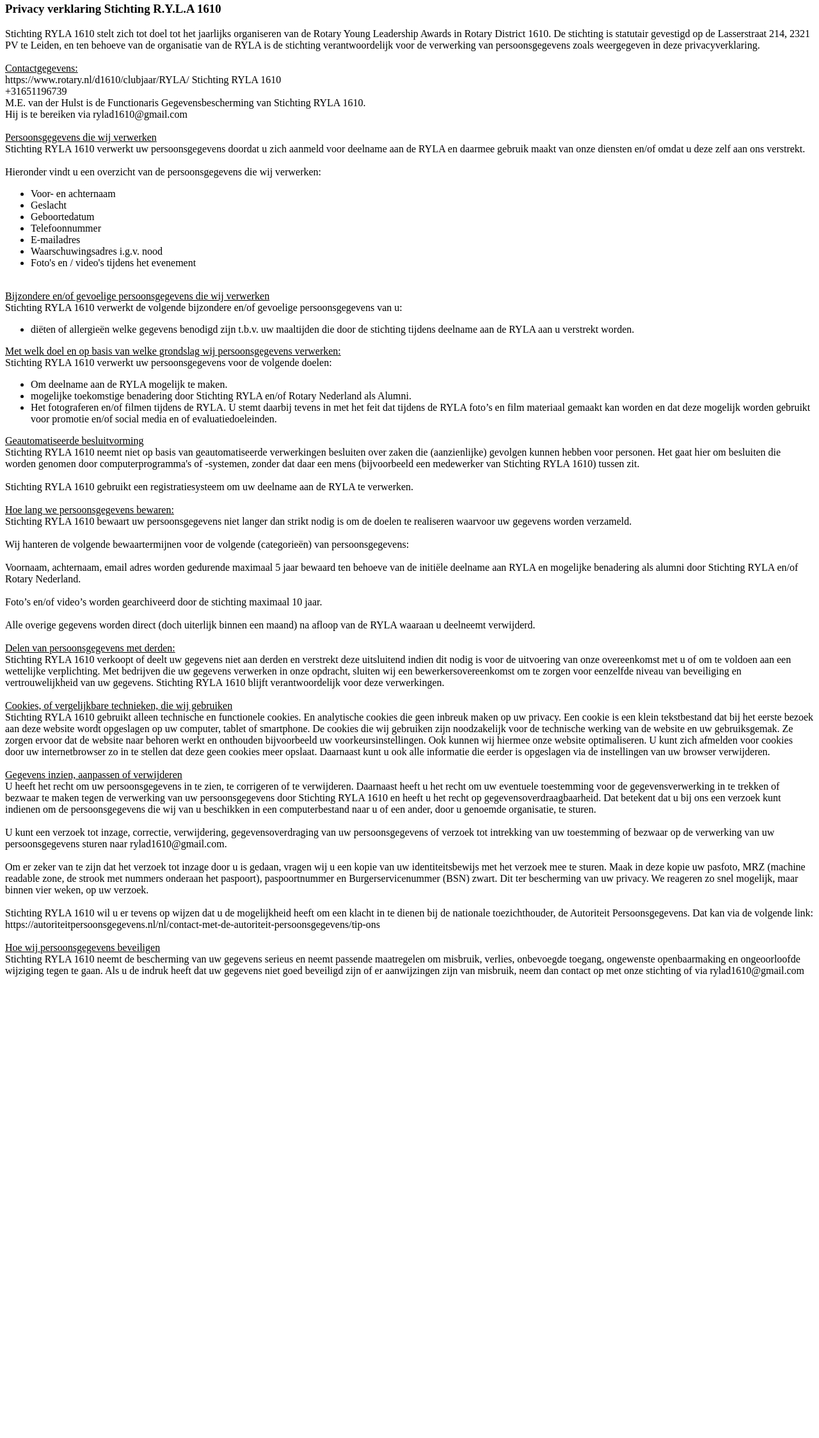
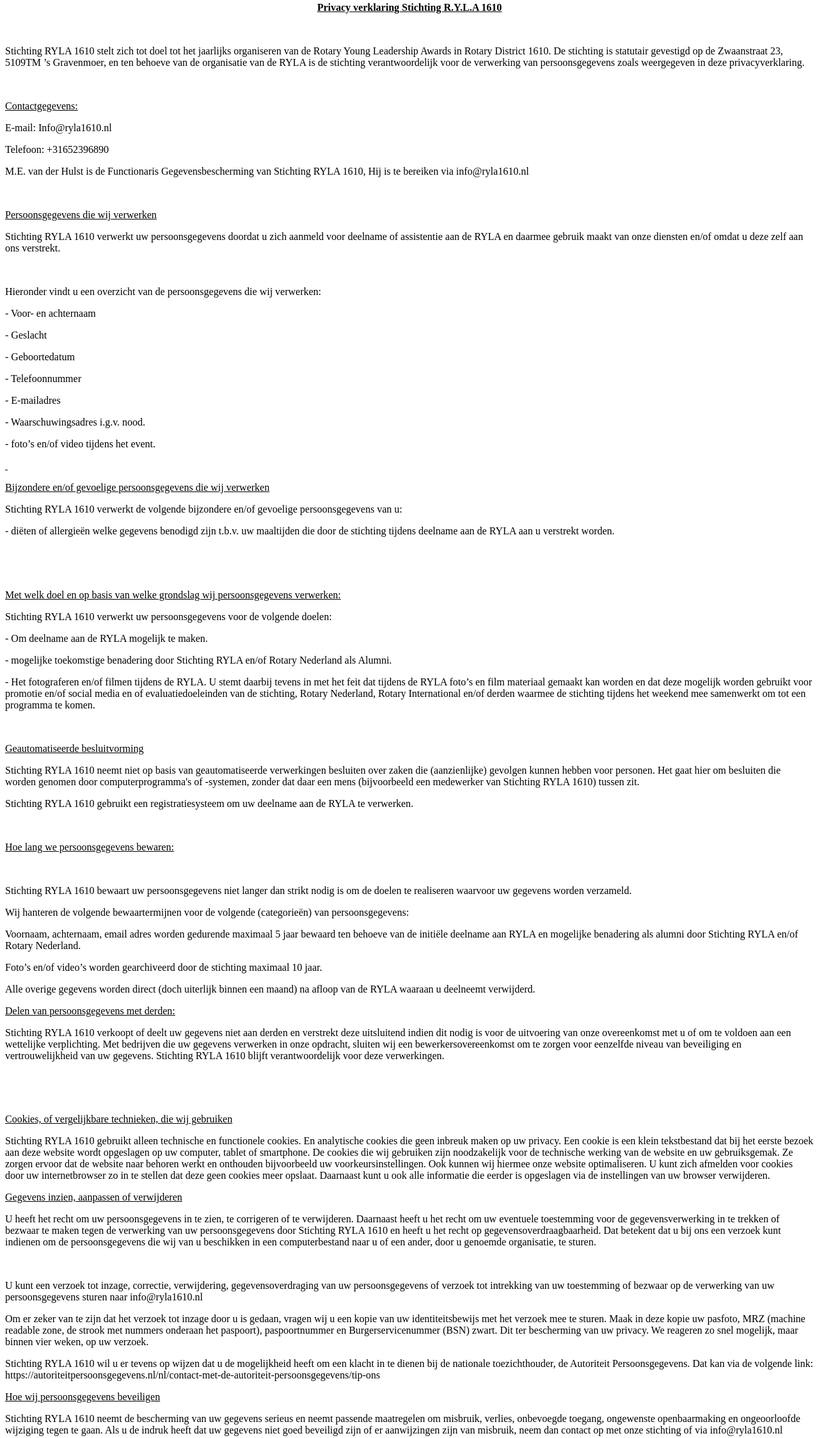
Before and after one commit to reinierthijssen/ryla-terms-conditions, a plain HTML site: page index.html in a window 1280 px wide. Shown: the part 5-2252 px from the top of the page at 64% size. Before the commit the page ends 1539 px from the top, so only its background shows below. Drawn offline with Linux system fonts and the light colour scheme.

Commit message:
Update index.html

```diff
--- a/index.html
+++ b/index.html
@@ -1,126 +1,231 @@
-<section>
-    <div class="container">
-        <div class="row">
-            <div class="col-lg-8 col-lg-offset-2">
-                <h3>Privacy verklaring Stichting R.Y.L.A 1610</h3>
-                <span>
-                    Stichting RYLA 1610 stelt zich tot doel tot het jaarlijks organiseren van de Rotary Young Leadership Awards in Rotary District 1610. De stichting is statutair gevestigd op de Lasserstraat 214, 2321 PV te Leiden, en ten behoeve van de organisatie van de RYLA is de stichting verantwoordelijk voor de verwerking van persoonsgegevens zoals weergegeven in deze privacyverklaring.
-                </span>
-                <br />
-                <br />
-                <span><u>Contactgegevens:</u></span><br />
-                <span>https://www.rotary.nl/d1610/clubjaar/RYLA/ Stichting RYLA 1610</span><br />
-                <span>+31651196739</span><br />
-                <span>M.E. van der Hulst is de Functionaris Gegevensbescherming van Stichting RYLA 1610.</span><br />
-                <span>Hij is te bereiken via rylad1610@gmail.com</span><br />
+<html>
 
-                <br />
+<body lang=NL style='tab-interval:36.0pt;word-wrap:break-word'>
 
-                <span><u>Persoonsgegevens die wij verwerken</u></span><br />
-                <span>
-                    Stichting RYLA 1610 verwerkt uw persoonsgegevens doordat u zich aanmeld voor deelname aan de RYLA en daarmee gebruik maakt van onze diensten en/of omdat u deze zelf aan ons verstrekt.
-                </span>
-                <br />
-                <br />
-                <span>Hieronder vindt u een overzicht van de persoonsgegevens die wij verwerken:</span>
-                <ul>
-                    <li>Voor- en achternaam</li>
-                    <li>Geslacht</li>
-                    <li>Geboortedatum</li>
-                    <li>Telefoonnummer</li>
-                    <li>E-mailadres</li>
-                    <li>Waarschuwingsadres i.g.v. nood</li>
-                    <li>Foto's en / video's tijdens het evenement</li>
-                </ul>
-                <br />
+<div class=WordSection1>
 
-                <span><u>Bijzondere en/of gevoelige persoonsgegevens die wij verwerken</u></span><br />
-                <span>
-                    Stichting RYLA 1610 verwerkt de volgende bijzondere en/of gevoelige persoonsgegevens van u:
-                </span>
-                <ul>
-                    <li>diëten of allergieën welke gegevens benodigd zijn t.b.v. uw maaltijden die door de stichting tijdens deelname aan de RYLA aan u verstrekt worden.</li>
-                </ul>
+<p align=center style='text-align:center'><b style='mso-bidi-font-weight:
+normal'><u><span style='mso-ansi-language:NL'>Privacy verklaring Stichting
+R.Y.L.A 1610<o:p></o:p></span></u></b></p>
 
-                <span><u>Met welk doel en op basis van welke grondslag wij persoonsgegevens verwerken:</u></span><br />
-                <span>
-                    Stichting RYLA 1610 verwerkt uw persoonsgegevens voor de volgende doelen:
-                </span>
-                <ul>
-                    <li>Om deelname aan de RYLA mogelijk te maken. </li>
-                    <li>mogelijke toekomstige benadering door Stichting RYLA en/of Rotary Nederland als Alumni.</li>
-                    <li>Het fotograferen en/of filmen tijdens de RYLA. U stemt daarbij tevens in met het feit dat tijdens de RYLA foto’s en film materiaal gemaakt kan worden en dat deze mogelijk worden gebruikt voor promotie en/of social media en of evaluatiedoeleinden.</li>
-                </ul>
+<p><span style='mso-ansi-language:NL'><o:p>&nbsp;</o:p></span></p>
 
-                <span><u>Geautomatiseerde besluitvorming</u></span><br />
-                <span>
-                    Stichting RYLA 1610 neemt niet op basis van geautomatiseerde verwerkingen besluiten over zaken die (aanzienlijke) gevolgen kunnen hebben voor personen. Het gaat hier om besluiten die worden genomen door computerprogramma's of -systemen, zonder dat daar een mens (bijvoorbeeld een medewerker van Stichting RYLA 1610) tussen zit.
-                    <br />
-                    <br />
-                    Stichting RYLA 1610 gebruikt een registratiesysteem om uw deelname aan de RYLA te verwerken.
-                </span>
-                <br />
-                <br />
+<p><span style='mso-ansi-language:NL'>Stichting RYLA 1610 stelt
+zich tot doel tot het jaarlijks organiseren van de Rotary Young <span
+class=SpellE>Leadership</span> <span>Awards</span> in Rotary
+District 1610. De stichting is statutair gevestigd op de Zwaanstraat 23, 5109TM
+’s Gravenmoer, en ten behoeve van de organisatie van de RYLA is de stichting verantwoordelijk
+voor de verwerking van persoonsgegevens zoals weergegeven in deze
+privacyverklaring.<o:p></o:p></span></p>
 
-                <span><u>Hoe lang we persoonsgegevens bewaren:</u></span><br />
-                <span>
-                    Stichting RYLA 1610 bewaart uw persoonsgegevens niet langer dan strikt nodig is om de doelen te realiseren waarvoor uw gegevens worden verzameld.
-                    <br />
-                    <br />
-                    Wij hanteren de volgende bewaartermijnen voor de volgende (categorieën) van persoonsgegevens:
-                    <br />
-                    <br />
-                    Voornaam, achternaam, email adres worden gedurende maximaal 5 jaar bewaard ten behoeve van de initiële deelname aan RYLA en mogelijke benadering als alumni door Stichting RYLA en/of Rotary Nederland.
-                    <br />
-                    <br />
-                    Foto’s en/of video’s worden gearchiveerd door de stichting maximaal 10 jaar.
-                    <br />
-                    <br />
-                    Alle overige gegevens worden direct (doch uiterlijk binnen een maand) na afloop van de RYLA waaraan u deelneemt verwijderd.
-                </span>
-                <br />
-                <br />
+<p><span style='mso-ansi-language:NL'><o:p>&nbsp;</o:p></span></p>
 
-                <span><u>Delen van persoonsgegevens met derden:</u></span><br />
-                <span>
-                    Stichting RYLA 1610 verkoopt of deelt uw gegevens niet aan derden en verstrekt deze uitsluitend indien dit nodig is voor de uitvoering van onze overeenkomst met u of om te voldoen aan een wettelijke verplichting. Met bedrijven die uw gegevens verwerken in onze opdracht, sluiten wij een bewerkersovereenkomst om te zorgen voor eenzelfde niveau van beveiliging en vertrouwelijkheid van uw gegevens. Stichting RYLA 1610 blijft verantwoordelijk voor deze verwerkingen.
-                </span>
+<p><u><span style='mso-ansi-language:NL'>Contactgegevens:<o:p></o:p></span></u></p>
 
-                <br />
-                <br />
-                <span><u>Cookies, of vergelijkbare technieken, die wij gebruiken</u></span><br />
-                <span>
-                    Stichting RYLA 1610 gebruikt alleen technische en functionele cookies. En analytische cookies die geen inbreuk maken op uw privacy. Een cookie is een klein tekstbestand dat bij het eerste bezoek aan deze website wordt opgeslagen op uw computer, tablet of smartphone. De cookies die wij gebruiken zijn noodzakelijk voor de technische werking van de website en uw gebruiksgemak. Ze zorgen ervoor dat de website naar behoren werkt en onthouden bijvoorbeeld uw voorkeursinstellingen. Ook kunnen wij hiermee onze website optimaliseren. U kunt zich afmelden voor cookies door uw internetbrowser zo in te stellen dat deze geen cookies meer opslaat. Daarnaast kunt u ook alle informatie die eerder is opgeslagen via de instellingen van uw browser verwijderen.
-                </span>
+<p><span lang=EN-GB style='mso-ansi-language:EN-GB'>E-mail:
+Info@ryla1610.nl<o:p></o:p></span></p>
 
-                <br />
-                <br />
-                <span><u>Gegevens inzien, aanpassen of verwijderen </u></span><br />
-                <span>
-                    U heeft het recht om uw persoonsgegevens in te zien, te corrigeren of te verwijderen. Daarnaast heeft u het recht om uw eventuele toestemming voor de gegevensverwerking in te trekken of bezwaar te maken tegen de verwerking van uw persoonsgegevens door Stichting RYLA 1610 en heeft u het recht op gegevensoverdraagbaarheid. Dat betekent dat u bij ons een verzoek kunt indienen om de persoonsgegevens die wij van u beschikken in een computerbestand naar u of een ander, door u genoemde organisatie, te sturen.
-                </span>
-                <br />
-                <br />
-                <span>U kunt een verzoek tot inzage, correctie, verwijdering, gegevensoverdraging van uw persoonsgegevens of verzoek tot intrekking van uw toestemming of bezwaar op de verwerking van uw persoonsgegevens sturen naar rylad1610@gmail.com.</span>
-                <br />
-                <br />
-                <span>
-                    Om er zeker van te zijn dat het verzoek tot inzage door u is gedaan, vragen wij u een kopie van uw identiteitsbewijs met het verzoek mee te sturen. Maak in deze kopie uw pasfoto, MRZ (machine readable zone, de strook met nummers onderaan het paspoort), paspoortnummer en Burgerservicenummer (BSN) zwart. Dit ter bescherming van uw privacy. We reageren zo snel mogelijk, maar binnen vier weken, op uw verzoek.
-                </span>
-                <br />
-                <br />
-                <span>
-                    Stichting RYLA 1610 wil u er tevens op wijzen dat u de mogelijkheid heeft om een klacht in te dienen bij de nationale toezichthouder, de Autoriteit Persoonsgegevens. Dat kan via de volgende link: https://autoriteitpersoonsgegevens.nl/nl/contact-met-de-autoriteit-persoonsgegevens/tip-ons
-                </span>
+<p><span><span lang=EN-GB style='mso-ansi-language:
+EN-GB'>Telefoon</span></span><span lang=EN-GB style='mso-ansi-language:EN-GB'>:
++31652396890<o:p></o:p></span></p>
 
-                <br />
-                <br />
-                <span><u>Hoe wij persoonsgegevens beveiligen</u></span><br />
-                <span>
-                    Stichting RYLA 1610 neemt de bescherming van uw gegevens serieus en neemt passende maatregelen om misbruik, verlies, onbevoegde toegang, ongewenste openbaarmaking en ongeoorloofde wijziging tegen te gaan. Als u de indruk heeft dat uw gegevens niet goed beveiligd zijn of er aanwijzingen zijn van misbruik, neem dan contact op met onze stichting of via rylad1610@gmail.com
-                </span>
+<p><span style='mso-ansi-language:NL'>M.E. van der Hulst is de
+Functionaris Gegevensbescherming van Stichting RYLA 1610, Hij is te bereiken
+via info@ryla1610.nl<o:p></o:p></span></p>
 
-            </div>
-        </div>
-    </div>
-</section>
+<p><span style='mso-ansi-language:NL'><o:p>&nbsp;</o:p></span></p>
+
+<p><u><span style='mso-ansi-language:NL'>Persoonsgegevens die
+wij verwerken<o:p></o:p></span></u></p>
+
+<p><span style='mso-ansi-language:NL'>Stichting RYLA 1610
+verwerkt uw persoonsgegevens doordat u zich aanmeld voor deelname of
+assistentie aan de RYLA en daarmee gebruik maakt van onze diensten en/of omdat
+u deze zelf aan ons verstrekt.<o:p></o:p></span></p>
+
+<p><span style='mso-ansi-language:NL'><o:p>&nbsp;</o:p></span></p>
+
+<p><span style='mso-ansi-language:NL'>Hieronder vindt u een
+overzicht van de persoonsgegevens die wij verwerken:<o:p></o:p></span></p>
+
+<p><span style='mso-ansi-language:NL'>- Voor- en achternaam<o:p></o:p></span></p>
+
+<p><span style='mso-ansi-language:NL'>- Geslacht<o:p></o:p></span></p>
+
+<p><span style='mso-ansi-language:NL'>- Geboortedatum<o:p></o:p></span></p>
+
+<p><span style='mso-ansi-language:NL'>- Telefoonnummer<o:p></o:p></span></p>
+
+<p><span style='mso-ansi-language:NL'>- E-mailadres<o:p></o:p></span></p>
+
+<p><span style='mso-ansi-language:NL'>- Waarschuwingsadres <span
+class=SpellE>i.g.v</span>. nood.<o:p></o:p></span></p>
+
+<p><span style='mso-ansi-language:NL'>- foto’s en/of video
+tijdens het event.<o:p></o:p></span></p>
+
+<p><u><span style='mso-ansi-language:NL'><o:p><span
+ style='text-decoration:none'>&nbsp;</span></o:p></span></u></p>
+
+<p><u><span style='mso-ansi-language:NL'>Bijzondere en/of
+gevoelige persoonsgegevens die wij verwerken<o:p></o:p></span></u></p>
+
+<p><span style='mso-ansi-language:NL'>Stichting RYLA 1610
+verwerkt de volgende bijzondere en/of gevoelige persoonsgegevens van u:<o:p></o:p></span></p>
+
+<p><span style='mso-ansi-language:NL'>- diëten of allergieën
+welke gegevens benodigd zijn t.b.v. uw maaltijden die door de stichting tijdens
+deelname aan de RYLA aan u verstrekt worden. <o:p></o:p></span></p>
+
+<span style='font-size:11.0pt;line-height:107%;font-family:"Calibri",sans-serif;
+mso-ascii-theme-font:minor-latin;mso-fareast-font-family:Calibri;mso-fareast-theme-font:
+minor-latin;mso-hansi-theme-font:minor-latin;mso-bidi-font-family:"Times New Roman";
+mso-bidi-theme-font:minor-bidi;mso-ansi-language:NL;mso-fareast-language:EN-US;
+mso-bidi-language:AR-SA'><br clear=all style='mso-special-character:line-break;
+page-break-before:always'>
+</span>
+
+<p><span style='mso-ansi-language:NL'><o:p>&nbsp;</o:p></span></p>
+
+<p><u><span style='mso-ansi-language:NL'>Met welk doel en op
+basis van welke grondslag wij persoonsgegevens verwerken:<o:p></o:p></span></u></p>
+
+<p><span style='mso-ansi-language:NL'>Stichting RYLA 1610
+verwerkt uw persoonsgegevens voor de volgende doelen:<o:p></o:p></span></p>
+
+<p><span style='mso-ansi-language:NL'>- Om deelname aan de RYLA
+mogelijk te maken. <o:p></o:p></span></p>
+
+<p><span style='mso-ansi-language:NL'>- mogelijke toekomstige benadering
+door Stichting RYLA en/of Rotary Nederland als Alumni.<o:p></o:p></span></p>
+
+<p><span style='mso-ansi-language:NL'>- Het fotograferen en/of
+filmen tijdens de RYLA. U stemt daarbij tevens in met het feit dat tijdens de
+RYLA foto’s en film materiaal gemaakt kan worden en dat deze mogelijk worden
+gebruikt voor promotie en/of <span>social</span> media en of
+evaluatiedoeleinden van de stichting, Rotary Nederland, Rotary International
+en/of derden waarmee de stichting tijdens het weekend mee samenwerkt om tot een
+programma te komen. <o:p></o:p></span></p>
+
+<p><span style='mso-ansi-language:NL'><o:p>&nbsp;</o:p></span></p>
+
+<p><u><span style='mso-ansi-language:NL'>Geautomatiseerde besluitvorming<o:p></o:p></span></u></p>
+
+<p><span style='mso-ansi-language:NL'>Stichting RYLA 1610 neemt
+niet op basis van geautomatiseerde verwerkingen besluiten over zaken die
+(aanzienlijke) gevolgen kunnen hebben voor personen. Het gaat hier om besluiten
+die worden genomen door computerprogramma's of -systemen, zonder dat daar een
+mens (bijvoorbeeld een medewerker van Stichting RYLA 1610) tussen zit. <o:p></o:p></span></p>
+
+<p><span style='mso-ansi-language:NL'>Stichting RYLA 1610
+gebruikt een registratiesysteem om uw deelname aan de RYLA te verwerken. <o:p></o:p></span></p>
+
+<p><span style='mso-ansi-language:NL'><o:p>&nbsp;</o:p></span></p>
+
+<p><u><span style='mso-ansi-language:NL'>Hoe lang we
+persoonsgegevens bewaren:<o:p></o:p></span></u></p>
+
+<p><span style='mso-ansi-language:NL'><o:p>&nbsp;</o:p></span></p>
+
+<p><span style='mso-ansi-language:NL'>Stichting RYLA 1610
+bewaart uw persoonsgegevens niet langer dan strikt nodig is om de doelen te
+realiseren waarvoor uw gegevens worden verzameld. <o:p></o:p></span></p>
+
+<p><span style='mso-ansi-language:NL'>Wij hanteren de volgende
+bewaartermijnen voor de volgende (categorieën) van persoonsgegevens:<o:p></o:p></span></p>
+
+<p><span style='mso-ansi-language:NL'>Voornaam, achternaam,
+email adres worden gedurende maximaal 5 jaar bewaard ten behoeve van de
+initiële deelname aan RYLA en mogelijke benadering als alumni door Stichting
+RYLA en/of Rotary Nederland.<o:p></o:p></span></p>
+
+<p><span style='mso-ansi-language:NL'>Foto’s en/of video’s
+worden gearchiveerd door de stichting maximaal 10 jaar.<o:p></o:p></span></p>
+
+<p><span style='mso-ansi-language:NL'>Alle overige gegevens
+worden direct (doch uiterlijk binnen een maand) na afloop van de RYLA waaraan u
+deelneemt verwijderd. <o:p></o:p></span></p>
+
+<p><u><span style='mso-ansi-language:NL'>Delen van
+persoonsgegevens met derden:<o:p></o:p></span></u></p>
+
+<p><span style='mso-ansi-language:NL'>Stichting RYLA 1610
+verkoopt of deelt uw gegevens niet aan derden en verstrekt deze uitsluitend
+indien dit nodig is voor de uitvoering van onze overeenkomst met u of om te
+voldoen aan een wettelijke verplichting. Met bedrijven die uw gegevens
+verwerken in onze opdracht, sluiten wij een bewerkersovereenkomst om te zorgen
+voor eenzelfde niveau van beveiliging en vertrouwelijkheid van uw gegevens.
+Stichting RYLA 1610 blijft verantwoordelijk voor deze verwerkingen.<o:p></o:p></span></p>
+
+<span style='font-size:11.0pt;line-height:107%;font-family:"Calibri",sans-serif;
+mso-ascii-theme-font:minor-latin;mso-fareast-font-family:Calibri;mso-fareast-theme-font:
+minor-latin;mso-hansi-theme-font:minor-latin;mso-bidi-font-family:"Times New Roman";
+mso-bidi-theme-font:minor-bidi;mso-ansi-language:NL;mso-fareast-language:EN-US;
+mso-bidi-language:AR-SA'><br clear=all style='mso-special-character:line-break;
+page-break-before:always'>
+</span>
+
+<p><span style='mso-ansi-language:NL'><o:p>&nbsp;</o:p></span></p>
+
+<p><u><span style='mso-ansi-language:NL'>Cookies, of
+vergelijkbare technieken, die wij gebruiken<o:p></o:p></span></u></p>
+
+<p><span style='mso-ansi-language:NL'>Stichting RYLA 1610
+gebruikt alleen technische en functionele cookies. En analytische cookies die
+geen inbreuk maken op uw privacy. Een cookie is een klein tekstbestand dat bij
+het eerste bezoek aan deze website wordt opgeslagen op uw computer, tablet of
+smartphone. De cookies die wij gebruiken zijn noodzakelijk voor de technische
+werking van de website en uw gebruiksgemak. Ze zorgen ervoor dat de website
+naar behoren werkt en onthouden bijvoorbeeld uw voorkeursinstellingen. Ook
+kunnen wij hiermee onze website optimaliseren. U kunt zich afmelden voor
+cookies door uw internetbrowser zo in te stellen dat deze geen cookies meer
+opslaat. Daarnaast kunt u ook alle informatie die eerder is opgeslagen via de
+instellingen van uw browser verwijderen.<o:p></o:p></span></p>
+
+<p><u><span style='mso-ansi-language:NL'>Gegevens inzien,
+aanpassen of verwijderen <o:p></o:p></span></u></p>
+
+<p><span style='mso-ansi-language:NL'>U heeft het recht om uw
+persoonsgegevens in te zien, te corrigeren of te verwijderen. Daarnaast heeft u
+het recht om uw eventuele toestemming voor de gegevensverwerking in te trekken
+of bezwaar te maken tegen de verwerking van uw persoonsgegevens door Stichting
+RYLA 1610 en heeft u het recht op gegevensoverdraagbaarheid. Dat betekent dat u
+bij ons een verzoek kunt indienen om de persoonsgegevens die wij van u
+beschikken in een computerbestand naar u of een ander, door u genoemde
+organisatie, te sturen.<o:p></o:p></span></p>
+
+<p><span style='mso-ansi-language:NL'><o:p>&nbsp;</o:p></span></p>
+
+<p><span style='mso-ansi-language:NL'>U kunt een verzoek tot
+inzage, correctie, verwijdering, gegevensoverdraging van uw persoonsgegevens of
+verzoek tot intrekking van uw toestemming of bezwaar op de verwerking van uw
+persoonsgegevens sturen naar info@ryla1610.nl<o:p></o:p></span></p>
+
+<p><span style='mso-ansi-language:NL'>Om er zeker van te zijn
+dat het verzoek tot inzage door u is gedaan, vragen wij u een kopie van uw
+identiteitsbewijs met het verzoek mee te sturen. Maak in deze kopie uw pasfoto,
+MRZ (machine <span>readable</span> zone, de strook met nummers
+onderaan het paspoort), paspoortnummer en Burgerservicenummer (BSN) zwart. Dit
+ter bescherming van uw privacy. We reageren zo snel mogelijk, maar binnen vier
+weken, op uw verzoek.<o:p></o:p></span></p>
+
+<p><span style='mso-ansi-language:NL'>Stichting RYLA 1610 wil u
+er tevens op wijzen dat u de mogelijkheid heeft om een klacht in te dienen bij
+de nationale toezichthouder, de Autoriteit Persoonsgegevens. Dat kan via de
+volgende link: https://autoriteitpersoonsgegevens.nl/nl/contact-met-de-autoriteit-persoonsgegevens/tip-ons<o:p></o:p></span></p>
+
+<p><u><span style='mso-ansi-language:NL'>Hoe wij
+persoonsgegevens beveiligen<o:p></o:p></span></u></p>
+
+<p><span style='mso-ansi-language:NL'>Stichting RYLA 1610 neemt
+de bescherming van uw gegevens serieus en neemt passende maatregelen om
+misbruik, verlies, onbevoegde toegang, ongewenste openbaarmaking en
+ongeoorloofde wijziging tegen te gaan. Als u de indruk heeft dat uw gegevens
+niet goed beveiligd zijn of er aanwijzingen zijn van misbruik, neem dan contact
+op met onze stichting of via info@ryla1610.nl<o:p></o:p></span></p>
+
+</div>
+
+</body>
+
+</html>
```
